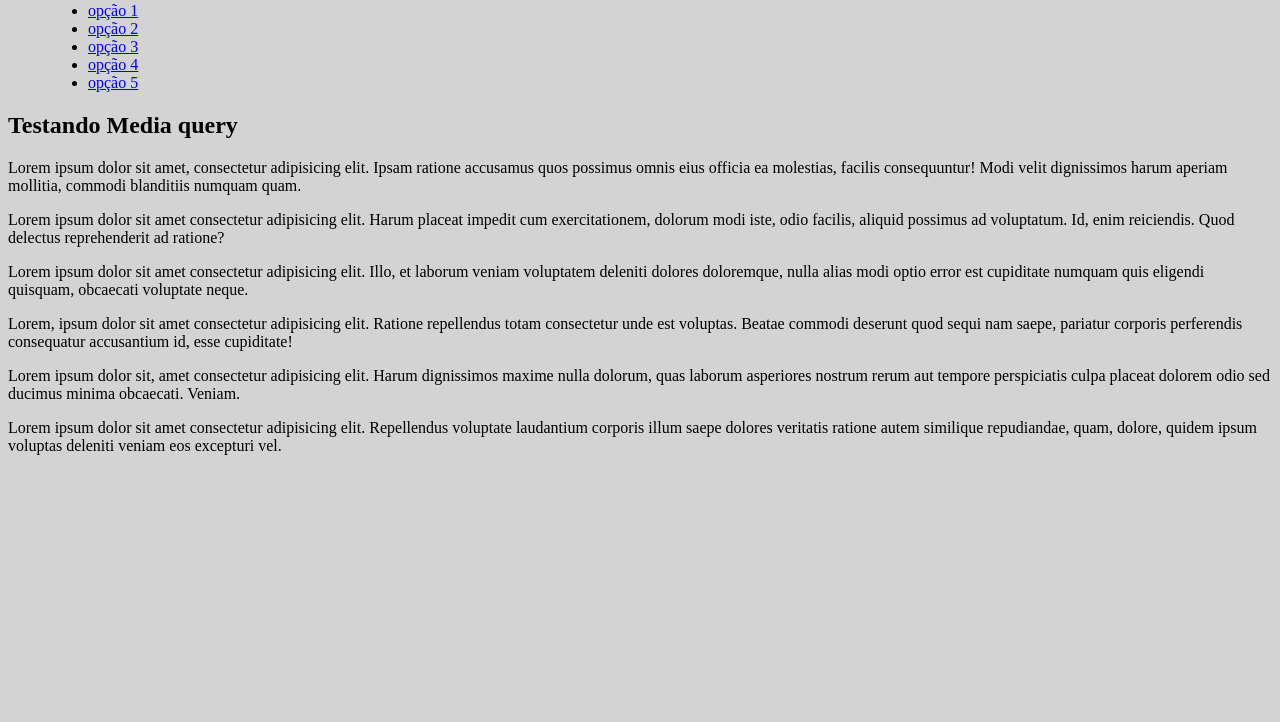
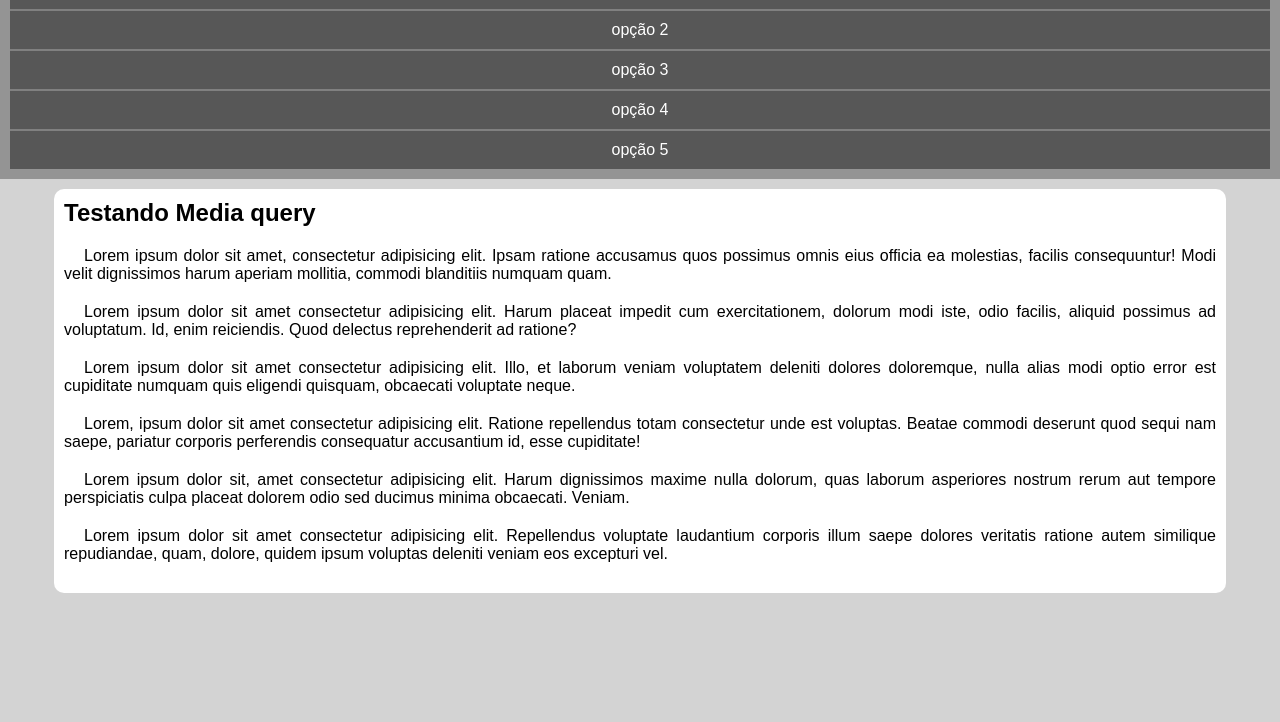
Before and after one commit to Franciscocpierna/HTMLCSS, a plain HTML site: page mq005/index.html in a window 1280 px wide. Shown: the part 78-800 px from the top of the page. Drawn offline with Linux system fonts and the light colour scheme.

Commit message:
mq005mediaquery1

```diff
--- a/mq005/estilos/style.css
+++ b/mq005/estilos/style.css
@@ -1,5 +1,62 @@
 @charset "UTF-8";
+
+* {
+
+    font-family: Arial, Helvetica, sans-serif;
+    margin: 0px;
+    padding: 0;
+}
 
 body, html {
     background-color: lightgrey;
 }
+
+header {
+    background-color: rgb(148, 148, 148);
+}
+
+header {
+   padding: 10px;
+   text-align: center;
+
+}
+
+menu {
+    display: block;
+}
+
+menu > ul {
+    list-style-type: none;
+}
+menu > ul > li > a {
+    display: block;
+    padding: 10px;
+    text-decoration: none;
+    text-align: center;
+    background-color: rgb(87, 87, 87);
+    color: white;
+    border-top: 2px solid gray;
+}
+
+menu > ul > li > a:hover {
+    background-color: gray;
+}
+
+main {
+    width: 90vw;
+    background-color:  white;
+    margin: auto;
+    margin-top: 10px;
+    padding: 10px;
+    border-radius: 10px;
+}
+
+article > h2 {
+    padding-bottom: 20px;
+}
+
+article > p {
+    text-align: justify;
+    margin-bottom: 20px;
+    text-indent: 20px;
+}
```
